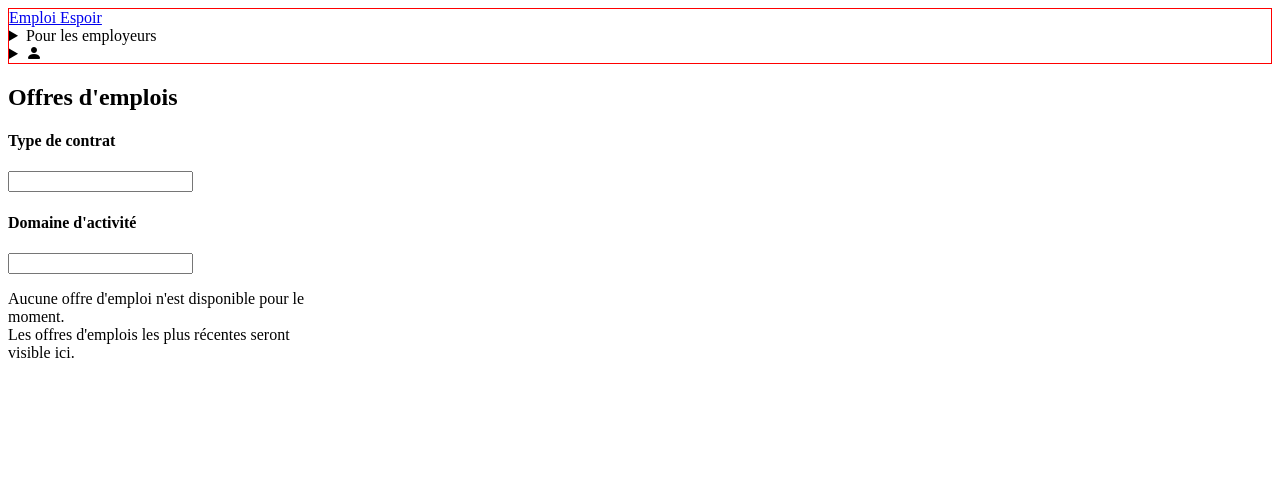
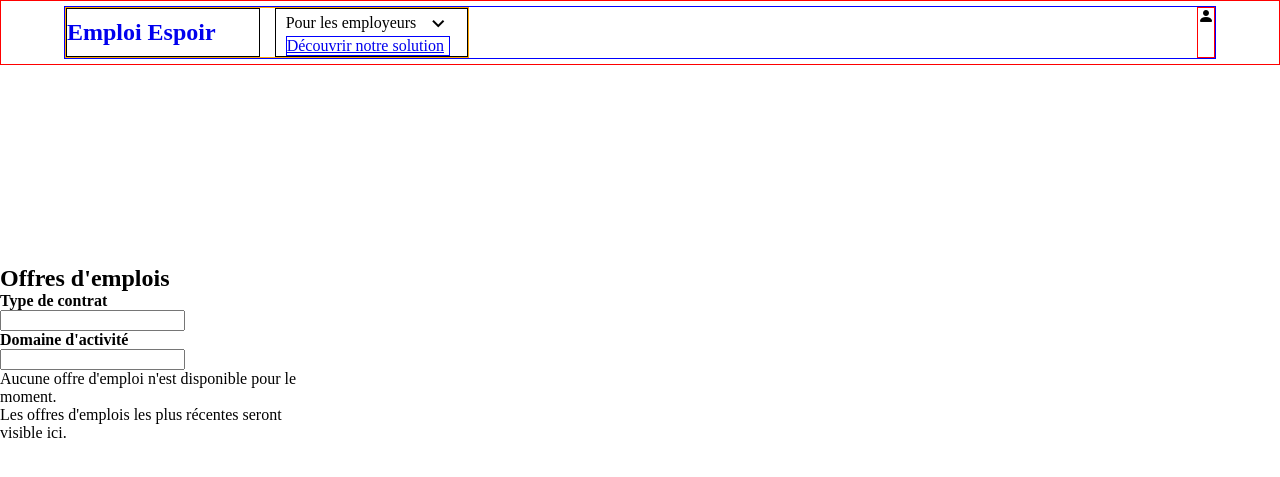
Before and after one commit to d3v-w3b/Emploi-Espoir, a Symfony app: template templates/public/home.html.twig in a window 1280 px wide. Shown: the top 477 px of the page. Run offline with Twig, Linux system fonts and the light colour scheme; the template is opened without the code that fills it, so the values that code supplies are empty; form fields are guessed from the names that the template uses; some libraries are stand-ins or nearby versions.

Commit message:
E-E - 09/09/25 - 23:21

```diff
--- a/public/style/css/homepage_style.css
+++ b/public/style/css/homepage_style.css
@@ -1 +1 @@
-header{border:1px solid red}/*# sourceMappingURL=homepage_style.css.map */
+*{margin:0}header{border:1px solid red;width:100%;box-sizing:border-box;padding-top:5px;padding-bottom:5px;display:flex;align-items:center}header nav{border:1px solid blue;display:flex;justify-content:space-between;width:90%;margin:auto}header nav details summary{list-style:none;display:flex;align-items:center;justify-content:space-between}header nav details span{margin-left:10px;margin-top:2px}header nav .title-ent{border:1px solid orange;display:grid;grid-template-columns:1fr 1fr;gap:15px;width:35%}header nav .user-block{border:1px solid red}header nav h1{border:1px solid;padding-top:10px;padding-bottom:10px}header nav h1 a{text-decoration:none}header nav .employers{border:1px solid;display:flex;align-items:center;padding-left:10px}header nav .employers__details{border:1px solid blue}section{margin-top:200px}/*# sourceMappingURL=homepage_style.css.map */
--- a/public/style/sass/homepage_style.scss
+++ b/public/style/sass/homepage_style.scss
@@ -1,3 +1,99 @@
+// breakpoints for size of phones and tablets
+$breakpoints: (
+        tablet_max-width: 1024px,
+        phone_max-width: 480px,
+);
+
+// manager for screen tablets
+@mixin tablet {
+    @media screen and (max-width: map-get($breakpoints, tablet_max-width)) {
+        @content;
+    }
+}
+
+
+// manager for mobile tablets
+@mixin mobile {
+    @media screen and (max-width: map-get($breakpoints, phone_max-width)) {
+        @content;
+    }
+}
+
+
+
+* {
+    margin: 0;
+}
+
+
 header {
     border: 1px solid red;
+    width: 100%;
+    box-sizing: border-box;
+    padding-top: 5px;
+    padding-bottom: 5px;
+    display: flex;
+    align-items: center;
+
+    nav {
+        border: 1px solid blue;
+        display: flex;
+        justify-content: space-between;
+        width: 90%;
+        margin: auto;
+
+        details {
+
+            summary {
+                list-style: none;
+                display: flex;
+                align-items: center;
+                justify-content: space-between;
+            }
+
+            span {
+                margin-left: 10px;
+                margin-top: 2px;
+            }
+        }
+
+        .title-ent {
+            border: 1px solid orange;
+            display: grid;
+            grid-template-columns: 1fr 1fr;
+            gap: 15px;
+            width: 35%; // essayer une taille en px
+        }
+
+        .user-block {
+            border: 1px solid red;
+        }
+
+        h1 {
+            border: 1px solid;
+            padding-top: 10px;
+            padding-bottom: 10px;
+
+            a {
+                text-decoration: none;
+            }
+        }
+
+        .employers {
+            border: 1px solid;
+            display: flex;
+            align-items: center;
+            padding-left: 10px;
+
+            &__details {
+                border: 1px solid blue;
+            }
+        }
+    }
 }
+
+
+
+section {
+    margin-top: 200px;
+}
--- a/templates/navbar.html.twig
+++ b/templates/navbar.html.twig
@@ -1,19 +1,31 @@
 <nav>
+    <div class="title-ent">
         <div>
+            <h1>
                 <a href="{{ path('home') }}">
                     Emploi Espoir
                 </a>
+            </h1>
         </div>
 
-    <div>
-        <details>
-            <summary>Pour les employeurs</summary>
 
+        <div class="employers">
+            <details open>
+                <summary>Pour les employeurs <span class="material-symbols-outlined">keyboard_arrow_down</span></summary>
+
+                <div class="employers__details">
                     <p>
                         <a href="{{ path('organization') }}">Découvrir notre solution</a>
                     </p>
+                </div>
+
             </details>
+        </div>
+    </div>
 
+
+
+    <div class="user-block">
         <details>
             <summary>
                 {% if app.user %}
--- a/templates/public/home.html.twig
+++ b/templates/public/home.html.twig
@@ -5,7 +5,7 @@
 
 {% block stylesheets %}
     <link rel="stylesheet" href="https://cdn.jsdelivr.net/npm/bootstrap-icons@1.11.3/font/bootstrap-icons.min.css">
-    {# style #}
+    <link rel="stylesheet" href="https://fonts.googleapis.com/css2?family=Material+Symbols+Outlined:opsz,wght,FILL,GRAD@20..48,100..700,0..1,-50..200&icon_names=keyboard_arrow_down" />
     <link rel="stylesheet" href="{{ asset('style/css/homepage_style.css') }}">
 {% endblock %}
 
@@ -14,8 +14,6 @@
     <script src="{{ asset('js/hidingFlashMsg/hideFlashMsg.js') }}" defer></script>
     <script src="{{ asset('js/user/employability/organizationManager/prohibitUserToApplyTheSameOfferManager.js') }}" defer></script>
     <script src="https://cdn.jsdelivr.net/npm/sweetalert2@11"></script>
-    {# la ligne ci-dessous permet de soumettre un formulaire sans appuyer sur le bouton submit.  #}
-    {# Ligne à décommenter #}
     <script src="{{ asset('js/public/typeOfContractInputsManager.js') }}" defer></script>
 {% endblock %}
 
@@ -69,7 +67,6 @@
 
     <section>
         <h1>Offres d'emplois</h1>
-
 
         <div>
             {{ form_start(filter_form, {'method': 'GET'}) }}
```
Also changed, not shown: 1 other file. Lines whose indentation alone changed are shown as unchanged.
